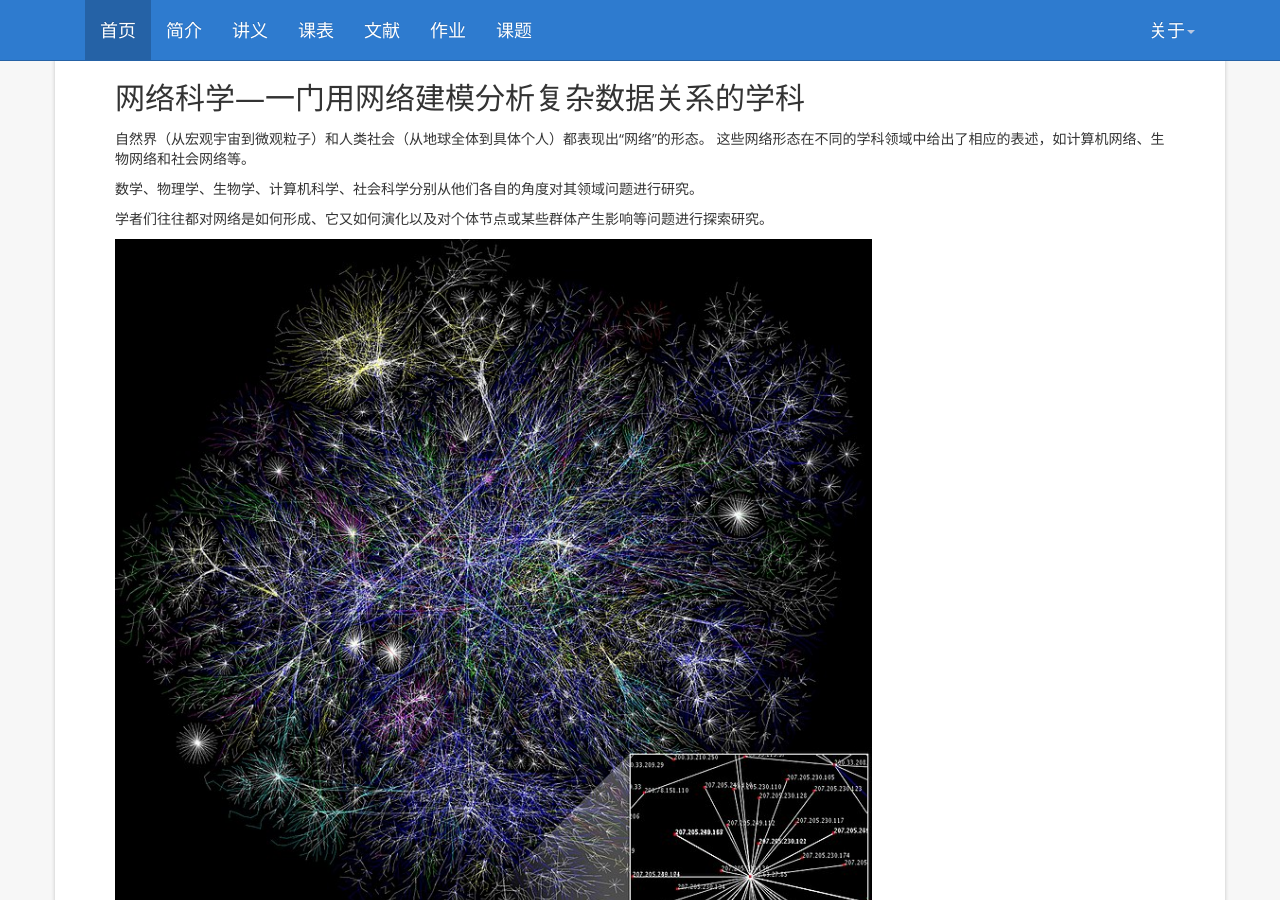
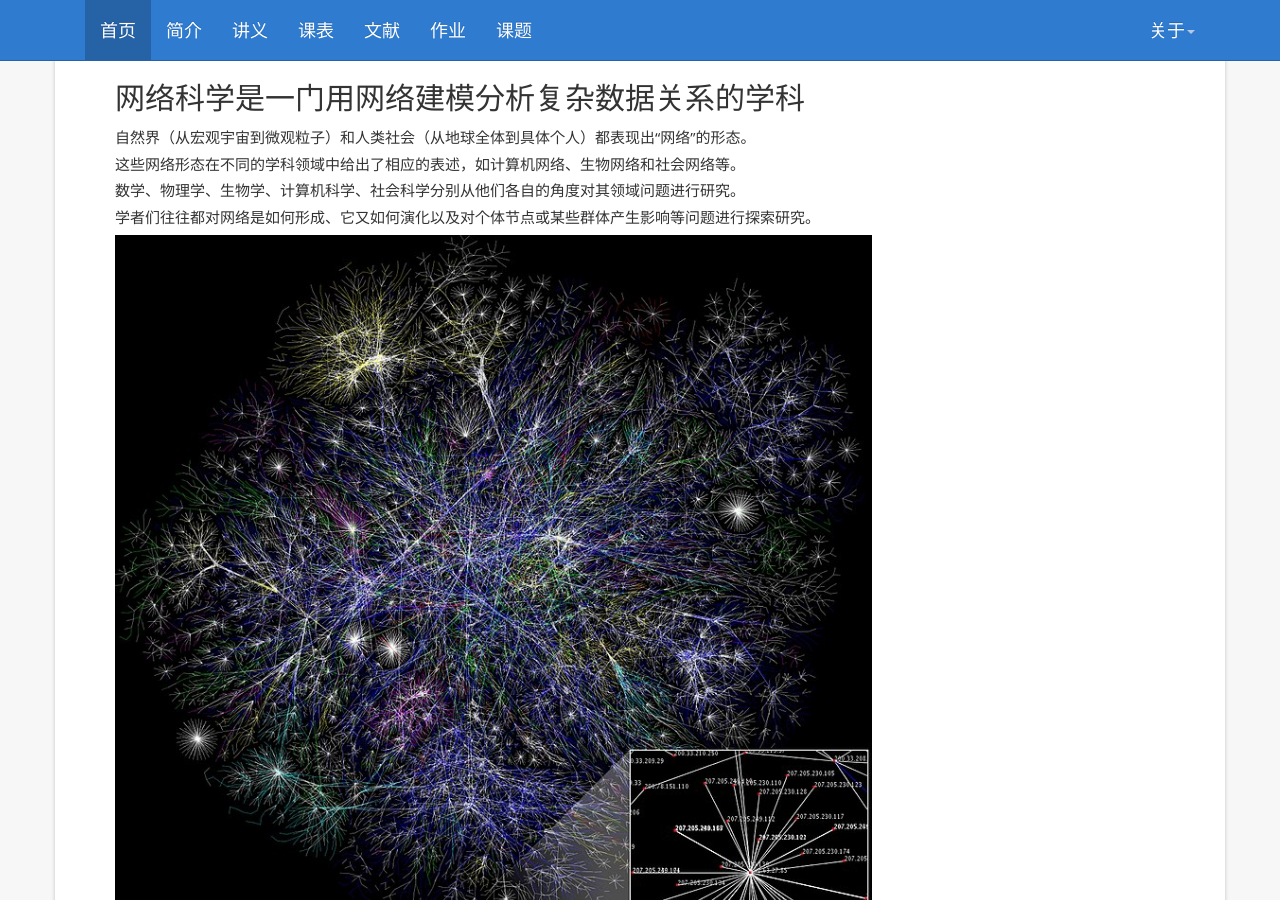
Before and after one commit to tjluo-ucas/ns, a Jekyll site: the page built from index.md, in a window 1280 px wide and 900 px high. Built offline with Jekyll 4.4.1, drawn with Linux system fonts in a browser that asks for light colours; nearby versions of some CDN libraries; comment, search, counter and statistics services are not loaded.

Commit message:
Update index.md

```diff
--- a/index.md
+++ b/index.md
@@ -3,25 +3,23 @@
 title:  "Intro"
 ---
 
-网络科学---一门用网络建模分析复杂数据关系的学科
+网络科学是一门用网络建模分析复杂数据关系的学科
 =======================
 
-自然界（从宏观宇宙到微观粒子）和人类社会（从地球全体到具体个人）都表现出“网络”的形态。
-这些网络形态在不同的学科领域中给出了相应的表述，如计算机网络、生物网络和社会网络等。
-
-数学、物理学、生物学、计算机科学、社会科学分别从他们各自的角度对其领域问题进行研究。
-
-学者们往往都对网络是如何形成、它又如何演化以及对个体节点或某些群体产生影响等问题进行探索研究。
+#### 自然界（从宏观宇宙到微观粒子）和人类社会（从地球全体到具体个人）都表现出“网络”的形态。
+#### 这些网络形态在不同的学科领域中给出了相应的表述，如计算机网络、生物网络和社会网络等。
+#### 数学、物理学、生物学、计算机科学、社会科学分别从他们各自的角度对其领域问题进行研究。
+#### 学者们往往都对网络是如何形成、它又如何演化以及对个体节点或某些群体产生影响等问题进行探索研究。
 
 ![intro-2.jpg](https://tjluo-ucas.github.io/ns/static/img/intro-2.jpg)
 
-为了理解和分享各学科领域利用网络语言建模分析获取的知识或成果，我们需要用计算机软件的形式把这些知识成果来展现出来，为其他学科领域专家吸收利用，并进一步发扬光大。
+#### 为了理解和分享各学科领域利用网络语言建模分析获取的知识或成果，我们需要用计算机软件的形式把这些知识成果来展现出来，为其他学科领域专家吸收利用，并进一步发扬光大。
 
-这门课是用计算机科学的视角看网络科学，我们关注应用领域的数据集、相关分析工具、模型和算法。
+#### 这门课是用计算机科学的视角看网络科学，我们关注应用领域的数据集、相关分析工具、模型和算法。
 
 ![intro-1.png](https://tjluo-ucas.github.io/ns/static/img/intro-1.png)
 
-网络科学最早起源于解决著名七桥不重复游走问题（Seven Bridges of Königsberg）。
+* 网络科学最早起源于解决著名七桥不重复游走问题（Seven Bridges of Königsberg）。
 The study of networks has emerged in diverse disciplines as a means of analyzing complex relational data. The earliest known paper in this field is the famous Seven Bridges of Königsberg written by Leonhard Euler in 1736. Euler's mathematical description of vertices and edges was the foundation of graph theory, a branch of mathematics that studies the properties of pairwise relations in a network structure. The field of graph theory continued to develop and found applications in chemistry (Sylvester, 1878).
 
 Dénes Kőnig, a Hungarian mathematician and professor, wrote the first book in Graph Theory, entitled "Theory of finite and infinite graphs", in 1936.[citation needed]
```
